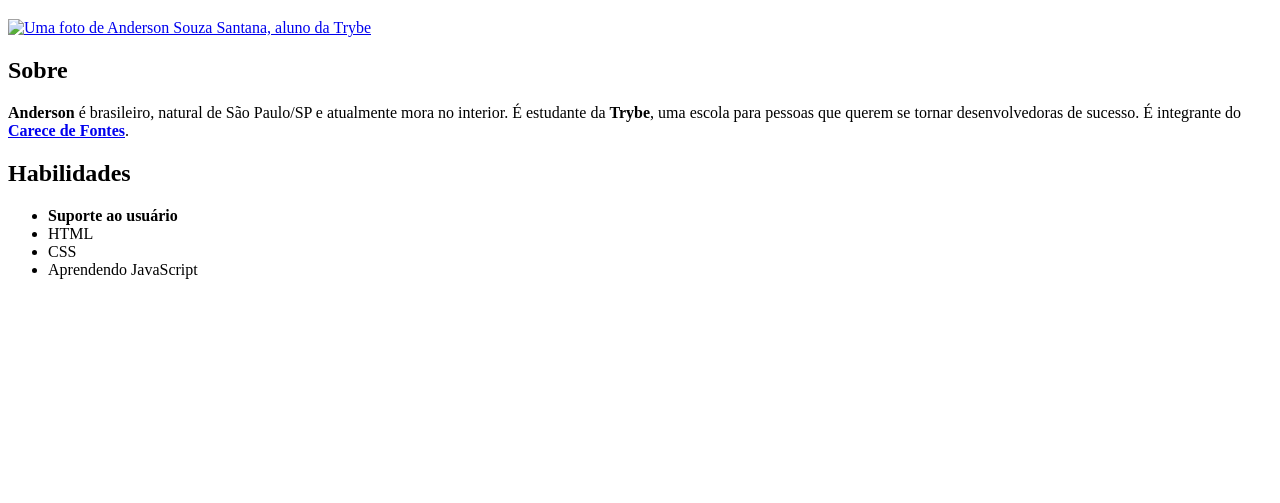
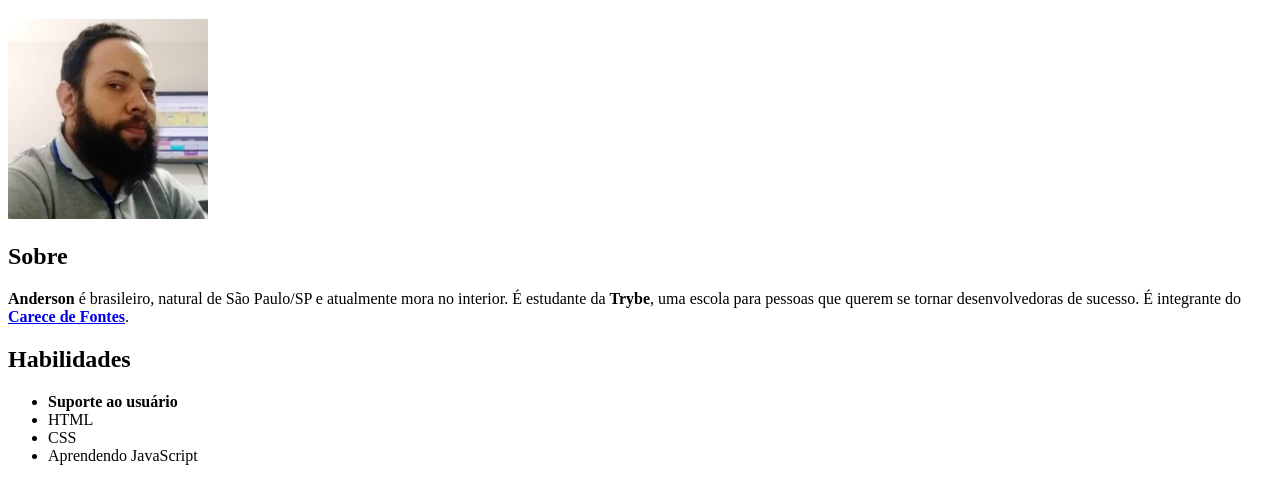
Before and after one commit to andersonssantana/andersonssantana.github.io, a plain HTML site: page index.html in a window 1280 px wide. Shown: the part 87-590 px from the top of the page. Drawn offline with Linux system fonts and the light colour scheme.

Commit message:
Corrigida a URL para a imagem

```diff
--- a/index.html
+++ b/index.html
@@ -9,7 +9,7 @@
     <a href="#sobre">Sobre</a> | <a href="#habilidades">Habilidades</a>
     <h1>Anderson Souza Santana</h1>
     <p>
-    <a target="_blank" href="images/anderson.jpg"><img src="/portfolio/images/anderson.jpg" alt="Uma foto de Anderson Souza Santana, aluno da Trybe" width="200px"></a>
+    <a target="_blank" href="images/anderson.jpg"><img src="images/anderson.jpg" alt="Uma foto de Anderson Souza Santana, aluno da Trybe" width="200px"></a>
     </p>
 
     <h2 id="sobre">Sobre</h2>
```
